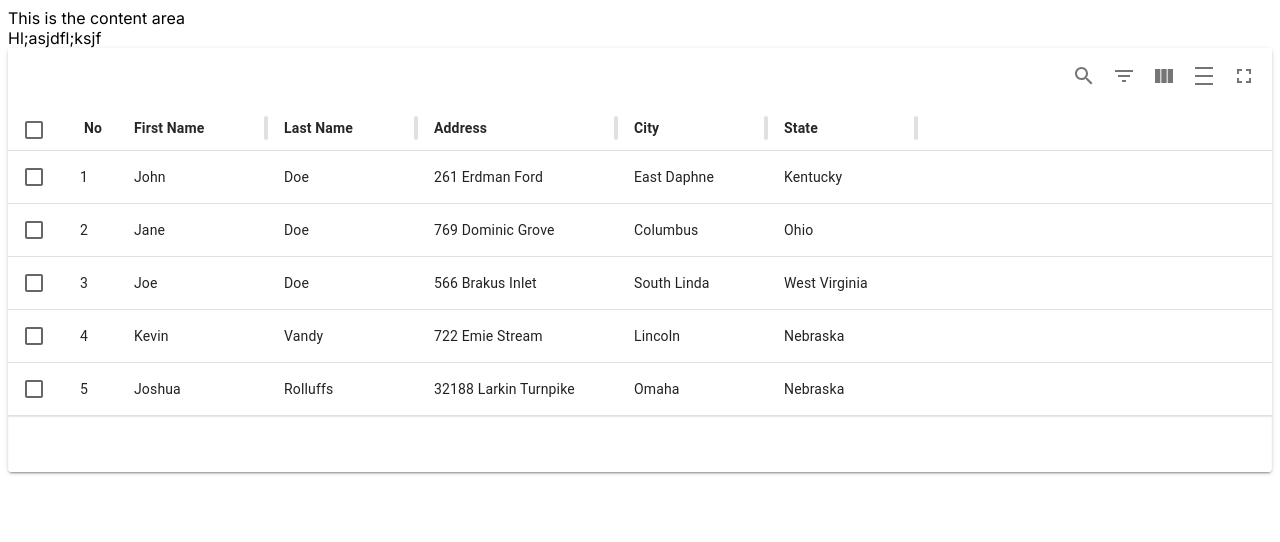
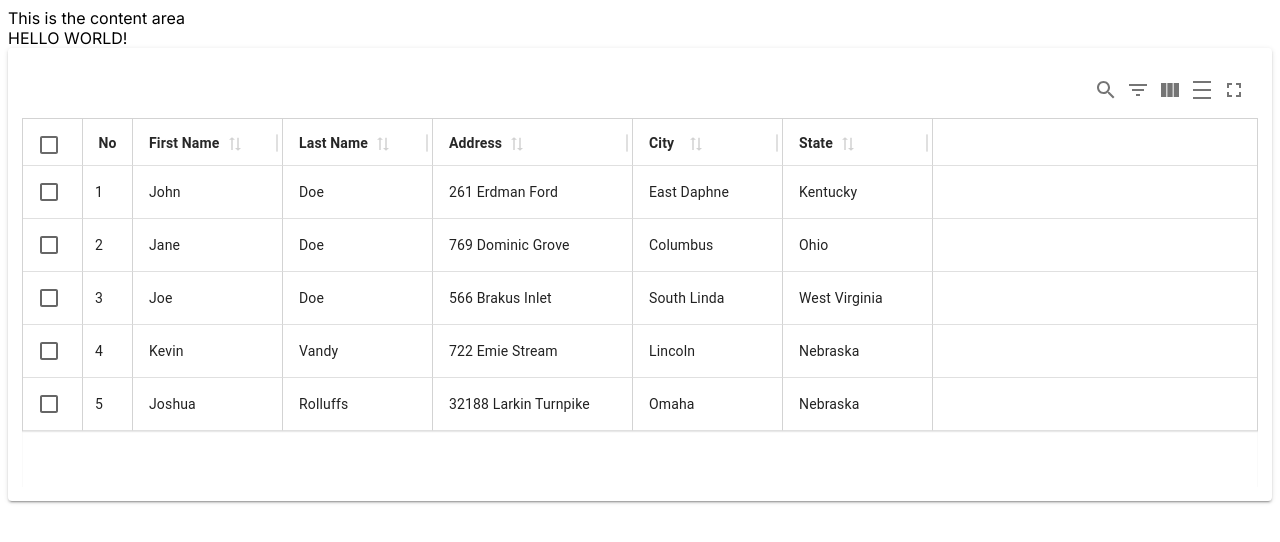
Before and after one commit to ekiankim92/playground2, a Next.js app in the folder apps/rtkproject/: page / in a window 1280 px wide. Shown: the top 542 px of the page. Built offline with nearby package versions, Linux system fonts and the light colour scheme.

Commit message:
table styles

```diff
--- a/apps/rtkproject/app/page.tsx
+++ b/apps/rtkproject/app/page.tsx
@@ -6,8 +6,7 @@ export default function Home() {
   return (
     <>
       <div>This is the content area </div>
-      <div>Hl;asjdfl;ksjf</div>
-
+      <div>HELLO WORLD!</div>
       <StaticTable />
     </>
   );
--- a/apps/rtkproject/app/src/components/table/static/StaticTable.tsx
+++ b/apps/rtkproject/app/src/components/table/static/StaticTable.tsx
@@ -2,6 +2,7 @@
 
 import { useMemo } from 'react';
 import { MaterialReactTable, useMaterialReactTable, type MRT_ColumnDef } from 'material-react-table';
+import './styles.css';
 
 type Person = {
   name: {
@@ -96,8 +97,8 @@ const StaticTable = ({ enableTopToolbar = true }) => {
   //   const topToolbar = {};
 
   const table = useMaterialReactTable({
-    columns,
-    data,
+    columns, // header 컬럼으로 들어가는 데이터
+    data: Array.from({ length: 1 }, () => data).flat(), // 실제 들어가는 데이터
     enableColumnResizing: true, // 컬럼 사이 간격 조절
     enableTopToolbar: true, // 테이블 위 옵션들
     renderTopToolbar: () => {
@@ -105,7 +106,7 @@ const StaticTable = ({ enableTopToolbar = true }) => {
     },
     enableRowNumbers: true, //
     enableRowSelection: true,
-    enableSorting: false, // 컬럼 안에서 sorting
+    enableSorting: true, // 컬럼 안에서 sorting
     enablePagination: false,
     enableColumnActions: false,
     muiTableHeadCellProps: ({ column }) =>
@@ -116,6 +117,26 @@ const StaticTable = ({ enableTopToolbar = true }) => {
             sx: { textAlign: 'center' },
           }
         : {},
+    enableMultiSort: true,
+
+    // 테이블 전체 스타일링
+    // muiTablePaperProps: {
+    //   sx: {
+    //     background: 'blue',
+    //     boxShadow: 'none',
+    //     borderRadius: '10px',
+    //     padding: '20px',
+    //   },
+    // },
+
+    // muiTableProps: {
+    //   sx: {
+    //     '& .MuiTableHead-root': {
+    //       opacity: 1,
+    //       background: 'red',
+    //     },
+    //   },
+    // },
   });
 
   return <MaterialReactTable table={table} />;
--- /dev/null
+++ b/apps/rtkproject/app/src/components/table/static/styles.css
@@ -0,0 +1,124 @@
+.MuiBox-root {
+  height: 100%;
+}
+
+.MuiPopover-root {
+  position: unset;
+}
+
+.MuiPopover-paper {
+}
+
+.MuiPaper-root {
+  height: 100%;
+  padding: 14px;
+  outline: none;
+  border: none;
+  box-shadow: none;
+  background: transparent !important;
+}
+
+.MuiTableContainer-root {
+  height: 100%;
+  border: 1px solid lightgray;
+  border-bottom: none;
+}
+
+.MuiTable-root {
+  border-collapse: separate;
+  border-spacing: 0;
+}
+
+.MuiTable-root .MuiTableCell-root .MuiTableCell-resizable .MuiTableCell-resizeHandle {
+  background: green;
+  color: green;
+  border: 2px solid green;
+  position: absolute;
+  right: 0px;
+  top: 0px;
+  bottom: 0px;
+  width: 6px;
+  /* cursor: col-resize; */
+  z-index: 1px;
+}
+
+.MuiTableRow-root {
+  background: lightgray;
+  /* border-bottom: 1px solid gray; */
+}
+
+.MuiCheckbox-root {
+  width: 32px;
+  height: 30px;
+  background: red;
+}
+
+.MuiIconButton-root {
+  width: 32px;
+  height: 30px;
+  font-size: 160px;
+  color: orange;
+}
+
+.MuiButton-root {
+  width: 20px;
+  height: 20px;
+}
+
+.MuiTableSortLabel-root.Mui-active {
+  margin-left: 2px;
+  width: 20px !important;
+  color: blue;
+  opacity: 1px;
+  /* background: blue; */
+}
+
+.MuiTableCell-root {
+  /* color: green; */
+  /* color */
+  /* padding: 2px; */
+  min-width: 40px;
+  min-height: 14px;
+  /* padding: 2px 0px 2px 4px; */
+  border-right: 1px solid lightgray;
+  outline: unset !important;
+}
+
+.MuiTableCell-root:last-child {
+  border-right: none;
+}
+
+.MuiTableCell-head {
+  /* background: blue; */
+}
+
+.MuiTableCell-head .Mui-TableHeadCell-ResizeHandle-wrapper {
+  padding: 0px;
+  margin: 10px;
+}
+
+.MuiTableCell-head .Mui-TableHeadCell-ResizeHandle-Wrapper .Mui-TableHeadCell-ResizeHandle-Divider {
+  display: unset;
+  /* color: red; */
+  /* width: 4px !important; */
+  /* border-width: 5px !important; */
+  color: transparent !important;
+  /* border-color: transparent !important; */
+  /* border-color: transparent; */
+  width: 1px !important;
+  border-width: 1px !important;
+}
+
+.MuiTableBody-root .MuiTableRow-root:hover td::after {
+  background: yellow;
+}
+
+.MuiTableBody-root .MuiTableRow-root.Mui-selected {
+  background: blue;
+  opacity: 1;
+}
+
+.MuiTableBody-root .MuiTableRow-root.Mui-selected td:after {
+  background: blue;
+  opacity: 1;
+}
```
